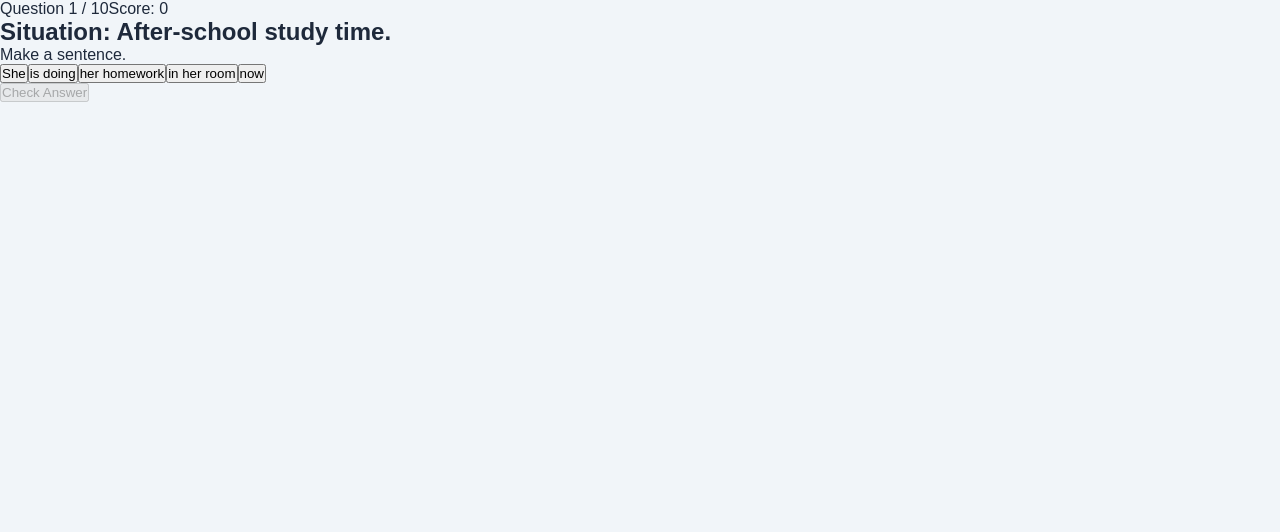
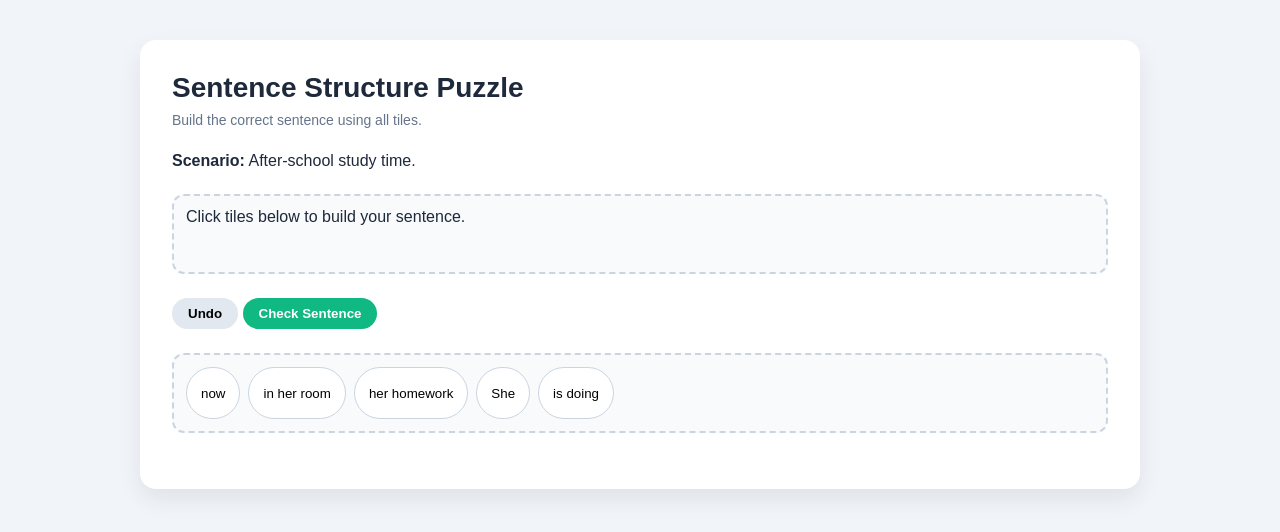
Before and after one commit to vibe-maker/sample_app_2, a Next.js app: page / in a window 1280 px wide. Shown: the top 532 px of the page. Built offline with nearby package versions, Linux system fonts and the light colour scheme.

Commit message:
Update page.tsx

```diff
--- a/app/page.tsx
+++ b/app/page.tsx
@@ -1,20 +1,25 @@
 "use client";
 
-import { useState } from "react";
+import { useEffect, useMemo, useState } from "react";
+
+type Role = "subject" | "verb" | "object" | "place" | "time";
 
 type Token = {
   text: string;
-  role: string;
+  role: Role;
 };
 
 type Level = {
   id: number;
   scenario: string;
   tokens: Token[];
+  correctSentence: string;
 };
 
-const levels: Level[] = [
-  {
+type ValidationState = "none" | "success" | "error";
+
+const baseLevels: Omit<Level, "correctSentence">[] = [
+{
     id: 1,
     scenario: "After-school study time.",
     tokens: [
@@ -126,105 +131,140 @@ const levels: Level[] = [
   },
 ];
 
+const levels: Level[] = baseLevels.map((level) => ({
+  ...level,
+  correctSentence: level.tokens.map((t) => t.text).join(" ") + ".",
+}));
+
+function shuffle<T>(array: T[]): T[] {
+  const arr = array.slice();
+  for (let i = arr.length - 1; i > 0; i--) {
+    const j = Math.floor(Math.random() * (i + 1));
+    [arr[i], arr[j]] = [arr[j], arr[i]];
+  }
+  return arr;
+}
+
 export default function Page() {
-  const [currentIndex, setCurrentIndex] = useState(0);
-  const [selected, setSelected] = useState<number[]>([]);
-  const [score, setScore] = useState(0);
-  const [showResult, setShowResult] = useState(false);
+  const [currentSequence, setCurrentSequence] = useState<number[]>([]);
+  const [shuffledOrder, setShuffledOrder] = useState<number[]>([]);
+  const [validationState, setValidationState] =
+    useState<ValidationState>("none");
+  const [feedbackMessage, setFeedbackMessage] = useState("");
 
-  const level = levels[currentIndex];
+  const level = levels[0];
 
-  function handleClick(idx: number) {
-    if (selected.includes(idx)) return;
-    setSelected([...selected, idx]);
+  useEffect(() => {
+    const indices = level.tokens.map((_, i) => i);
+    setShuffledOrder(shuffle(indices));
+    setCurrentSequence([]);
+  }, [level.tokens]);
+
+  const dropTiles = useMemo(
+    () => currentSequence.map((idx) => level.tokens[idx]),
+    [currentSequence, level.tokens]
+  );
+
+  const bankIndices = useMemo(
+    () => shuffledOrder.filter((idx) => !currentSequence.includes(idx)),
+    [shuffledOrder, currentSequence]
+  );
+
+  function buildSentence(seq: number[]): string {
+    return seq.map((idx => level.tokens[idx].text)).join(" ") + ".";
   }
 
-  function buildSentence(seq: number[]): string {
-    return (
-      seq.map((i) => level.tokens[i].text).join(" ") + "."
-    );
+  function handleClickBankTile(idx: number) {
+    setCurrentSequence((prev) => [...prev, idx]);
+    setValidationState("none");
+    setFeedbackMessage("");
   }
 
-  function checkAnswer() {
-    const correctOrder = level.tokens.map((_, i) => i);
-    const isCorrect =
-      JSON.stringify(selected) === JSON.stringify(correctOrder);
+  function handleUndo() {
+    setCurrentSequence((prev) => prev.slice(0, -1));
+    setValidationState("none");
+    setFeedbackMessage("");
+  }
 
-    if (isCorrect) {
-      setScore(score + 1);
-      setShowResult(true);
+  function handleCheck() {
+    if (currentSequence.length !== level.tokens.length) return;
+
+    const userSentence =
+      currentSequence.map((i) => level.tokens[i].text).join(" ") + ".";
+    const correctSentence = level.correctSentence;
+
+    if (userSentence === correctSentence) {
+      setValidationState("success");
+      setFeedbackMessage("Excellent! The sentence is correct.");
     } else {
-      alert("❌ Try again!");
+      setValidationState("error");
+      setFeedbackMessage("Not quite. Try again!");
     }
   }
 
-  function nextQuestion() {
-    if (currentIndex < levels.length - 1) {
-      setCurrentIndex(currentIndex + 1);
-      setSelected([]);
-      setShowResult(false);
-    } else {
-      setCurrentIndex(levels.length);
-    }
-  }
+  return (
+    <div className="container">
+      <div className="section">
+        <h1 className="title">Sentence Structure Puzzle</h1>
+        <p className="subtitle">Build the correct sentence using all tiles.</p>
+      </div>
 
-  if (currentIndex >= levels.length) {
-    return (
-      <main className="min-h-screen flex flex-col items-center justify-center p-6">
-        <h1 className="text-3xl font-bold mb-4">🎉 Quiz Finished!</h1>
-        <p className="text-xl">
-          Your Score: {score} / {levels.length}
-        </p>
-      </main>
-    );
-  }
+      <div className="section">
+        <strong>Scenario:</strong> {level.scenario}
+      </div>
 
-  return (
-    <main className="min-h-screen flex flex-col items-center p-6 bg-gray-50">
-      <div className="w-full max-w-2xl bg-white p-6 rounded-2xl shadow-md">
+      {/* Drop Zone */}
+      <div className="section">
+        <div className="zone">
+          {dropTiles.length === 0 ? (
+            <p>Click tiles below to build your sentence.</p>
+          ) : (
+            dropTiles.map((token, idx) => (
+              <button key={idx} className="tile">
+                {token.text}
+              </button>
+            ))
+          )}
+        </div>
+      </div>
 
-        <div className="flex justify-between mb-4 text-sm text-gray-500">
-          <span>Question {currentIndex + 1} / {levels.length}</span>
-          <span>Score: {score}</span>
+      {/* Controls */}
+      <div className="section">
+        <button
+          className="button button-secondary"
+          onClick={handleUndo}
+        >
+          Undo
+        </button>{" "}
+        <button
+          className="button button-primary"
+          onClick={handleCheck}
+        >
+          Check Sentence
+        </button>
+      </div>
+
+      {/* Feedback */}
+      {feedbackMessage && (
+        <div className="section">
+          <strong>{feedbackMessage}</strong>
         </div>
+      )}
 
-        <h2 className="text-xl font-semibold mb-2">
-          Situation: {level.scenario}
-        </h2>
-
-        <div className="min-h-[60px] border rounded-lg p-3 mb-4 bg-gray-100">
-          {selected.length > 0 ? buildSentence(selected) : "Make a sentence."}
-        </div>
-
-        <div className="flex flex-wrap gap-2 mb-4">
-          {level.tokens.map((token, idx) => (
+      {/* Word Bank */}
+      <div className="section">
+        <div className="zone">
+          {bankIndices.map((idx) => (
             <button
               key={idx}
-              onClick={() => handleClick(idx)}
-              className="px-3 py-1 bg-blue-100 rounded hover:bg-blue-200"
+              className="tile"
+              onClick={() => handleClickBankTile(idx)}
             >
-              {token.text}
+              {level.tokens[idx].text}
             </button>
           ))}
         </div>
-
-        {!showResult ? (
-          <button
-            onClick={checkAnswer}
-            disabled={selected.length !== level.tokens.length}
-            className="w-full py-2 bg-blue-500 text-white rounded disabled:bg-gray-300"
-          >
-            Check Answer
-          </button>
-        ) : (
-          <button
-            onClick={nextQuestion}
-            className="w-full py-2 bg-green-500 text-white rounded"
-          >
-            Next Question
-          </button>
-        )}
       </div>
-    </main>
+    </div>
   );
 }
```
